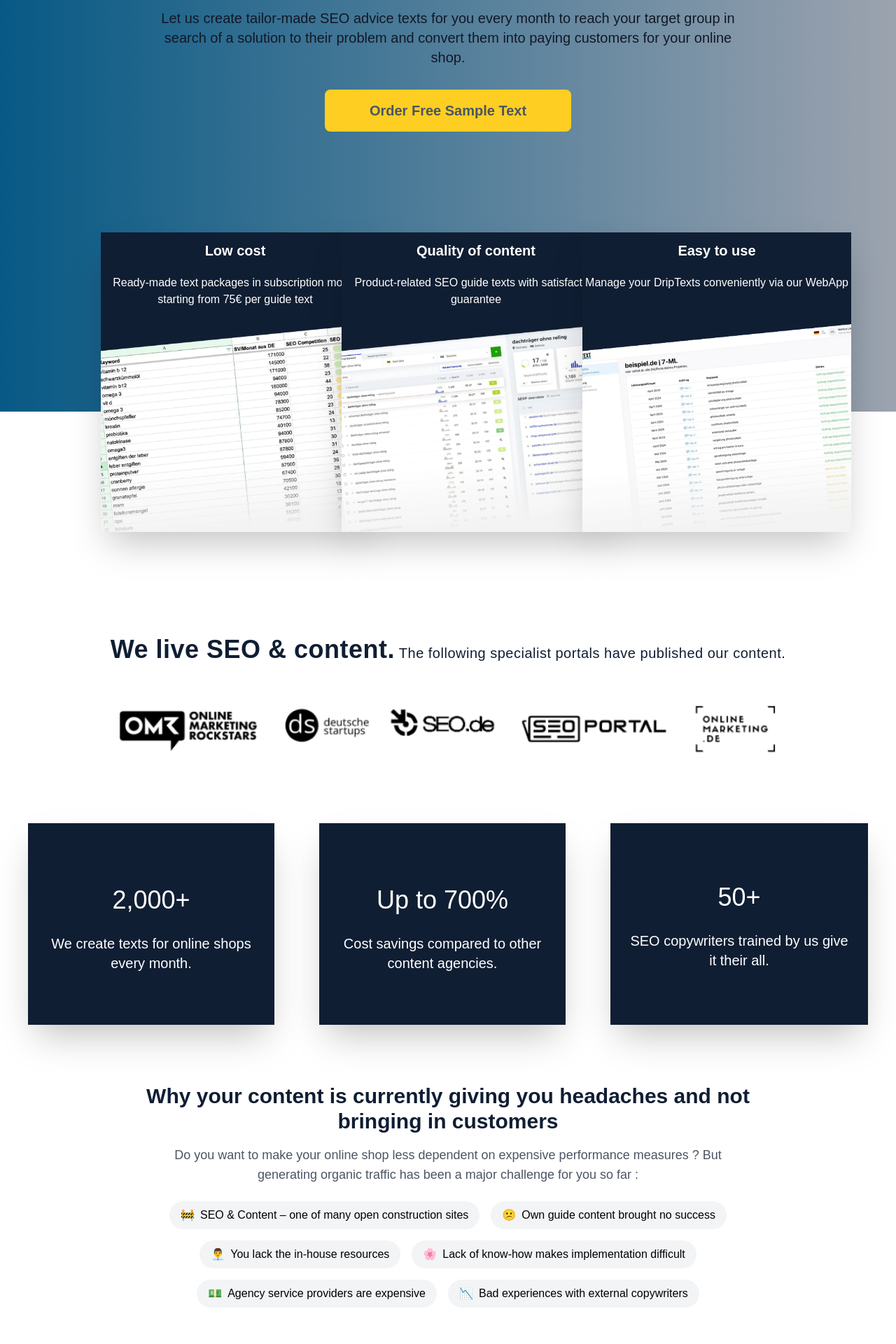
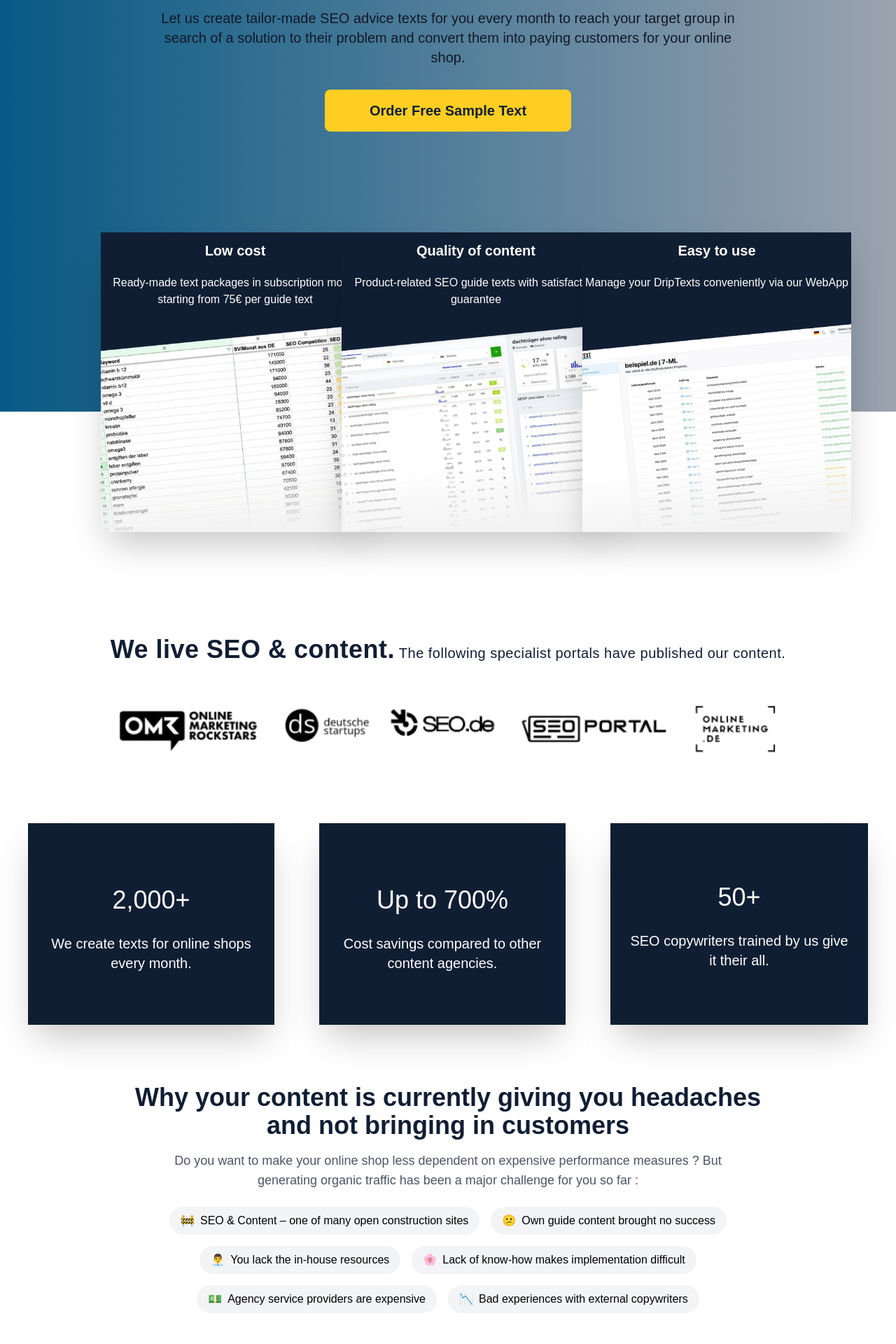
Before and after one commit to maria-anwar/driptext-app, a React (Vite) app: page / in a window 1280 px wide. Shown: the part 540-2460 px from the top of the page at 70% size. Built offline with nearby package versions, Linux system fonts and the light colour scheme.

Commit message:
font sytle correct

```diff
--- a/src/components/home/HeroSection/Hero.jsx
+++ b/src/components/home/HeroSection/Hero.jsx
@@ -36,7 +36,7 @@ const Hero = () => {
 
         {/* Button Section */}
         <div className="mt-8 flex justify-center">
-          <Link className="py-4 px-16 bg-custom-yellow text-gray-600 text-xl font-bold rounded-lg hover:bg-yellow-600 transition duration-200">
+          <Link className="py-4 px-16 bg-custom-yellow text-dark-blue text-xl font-bold rounded-lg hover:bg-yellow-600 transition duration-200">
             Order Free Sample Text
           </Link>
         </div>
--- a/src/components/home/TrafficChallange/TraficChallange.jsx
+++ b/src/components/home/TrafficChallange/TraficChallange.jsx
@@ -5,9 +5,9 @@ const RecognitionSection = () => {
     <section className="bg-white py-16 px-4 text-center">
 
       <div className="mt-5 max-w-4xl mx-auto text-center mb-6">
-            <h2 className="elementor-heading-title elementor-size-default text-3xl font-bold text-[#101E33]">
+            <h1 className=" text-4xl font-bold text-[#101E33]">
             Why your content is currently giving you headaches and not bringing in customers
-            </h2>
+            </h1>
             <p className="text-lg mt-4 text-gray-600 px-4">
             Do you want to make your online shop less dependent on expensive performance measures ? But generating organic traffic has been a major challenge for you so far :
             </p>
--- a/src/components/home/question/FAQs.jsx
+++ b/src/components/home/question/FAQs.jsx
@@ -50,7 +50,7 @@ const FAQs = () => {
         <div className="mt-14 max-w-4xl mx-auto">
           {Questions.map((question, i) => (
 
-            <Accordion key={i} title={<span className="text-2xl font-semibold">{question.question}</span>}>
+            <Accordion key={i} title={<span className="text-xl font-normal">{question.question}</span>}>
 
               <p className="text-2xl text-white font-normal">
                 {question.answer}
```
